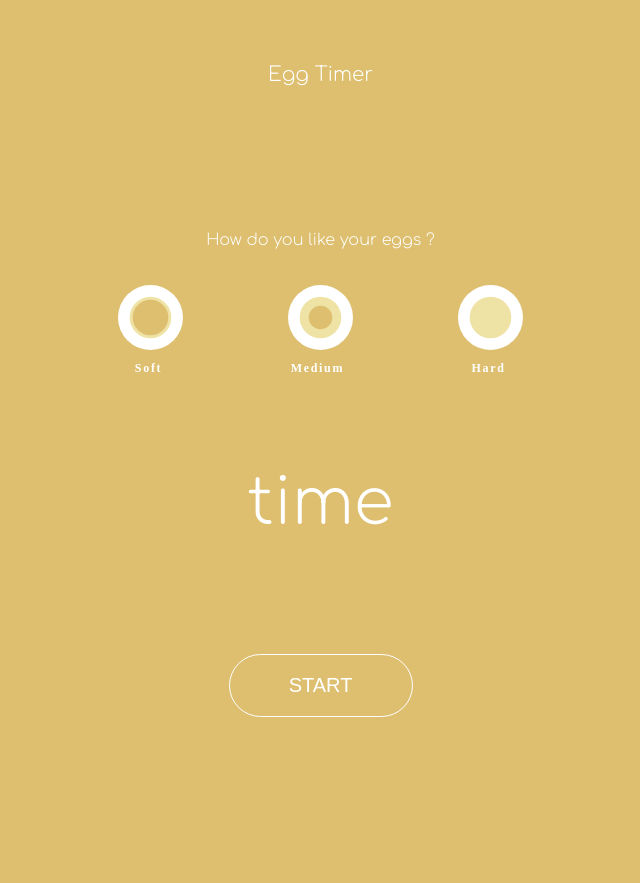
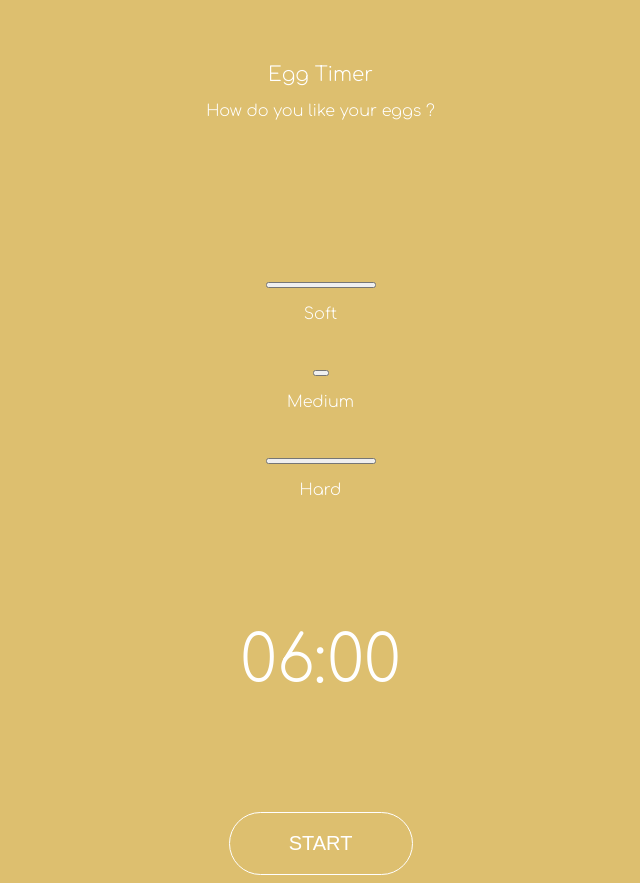
Before and after one commit to syvkristine/EggTimer-Applikasjon, an Electron app: page www/index.html in a window 965 px wide. Shown: the whole page, without its empty margins (162-802 px from the left). Before the commit the page ends 800 px from the top, so only its background shows below. Drawn offline with Linux system fonts and the light colour scheme.

Commit message:
replast svg with buttons

```diff
--- a/www/index.html
+++ b/www/index.html
@@ -8,19 +8,22 @@
 	</head>
 	<body>
 		<h1>Egg Timer</h1>
+		<p class="toppText">How do you like your eggs ?</p>
 	<div class="eggWrapper">
-		<p>How do you like your eggs ?</p>
-		<div id="soft" class="softEgg kokingchoise">
-			<img src="svg/soft.svg" alt="softEgg">
+		<div class="softEggWrapper">
+			<button class="softEgg all"></button>
+			<p>Soft</p>
 		</div>
-		<div id="medium" class="mediumEgg kokingchoise">
-			<img src="svg/medium.svg" alt="mediumEgg">
+		<div class="mediumEggWrapper">
+			<button class="mediumEgg all"></button>
+			<p>Medium</p>
 		</div>
-		<div id="hard" class="hardEgg kokingchoise">
-			<img src="svg/hard.svg" alt="hardEgg">
+		<div class="hardEggWrapper">
+			<button class="hardEgg all"></button>
+			<p>Hard</p>
 		</div>
 	</div>
-	<span class="time">time</span>
+	<span class="time">06:00</span>
 	<button class="startBt">START</button>
 		<script src="script.js"></script>
 	</body>
```
